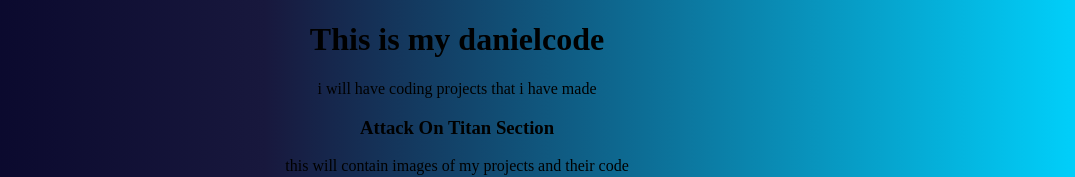
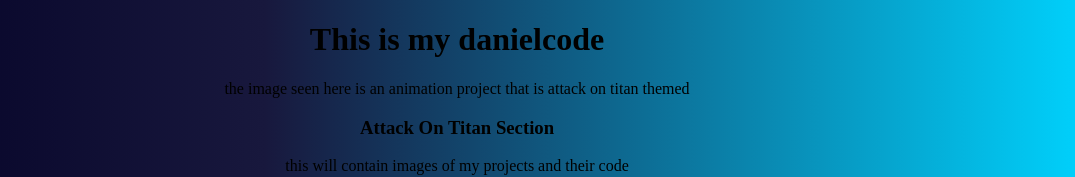
Before and after one commit to dandan247/dandan247.github.io, a plain HTML site: page index.html in a window 1280 px wide. Shown: the top 177 px of the page, without its empty margins (183-1258 px from the left). Drawn offline with Linux system fonts and the light colour scheme.

Commit message:
Update index.html

```diff
--- a/index.html
+++ b/index.html
@@ -8,7 +8,7 @@
 </head>
 <body>
     <h1>This is my danielcode</h1>
-    <p> i will have coding projects that i have made</p>
+    <p> the image seen here is an animation project that is attack on titan themed</p>
 
     <h3>Attack On Titan Section</h3>
     <p>this will contain images of my projects and their code </p>
```
